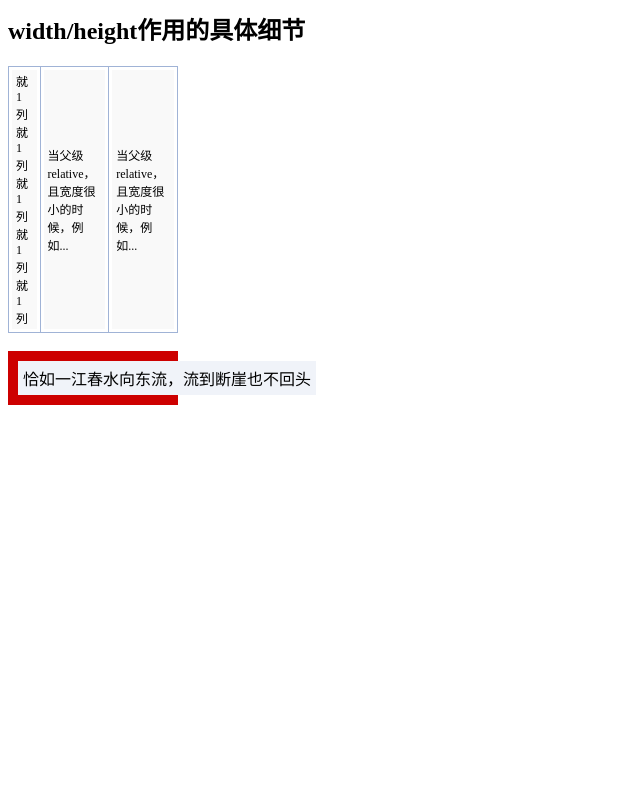
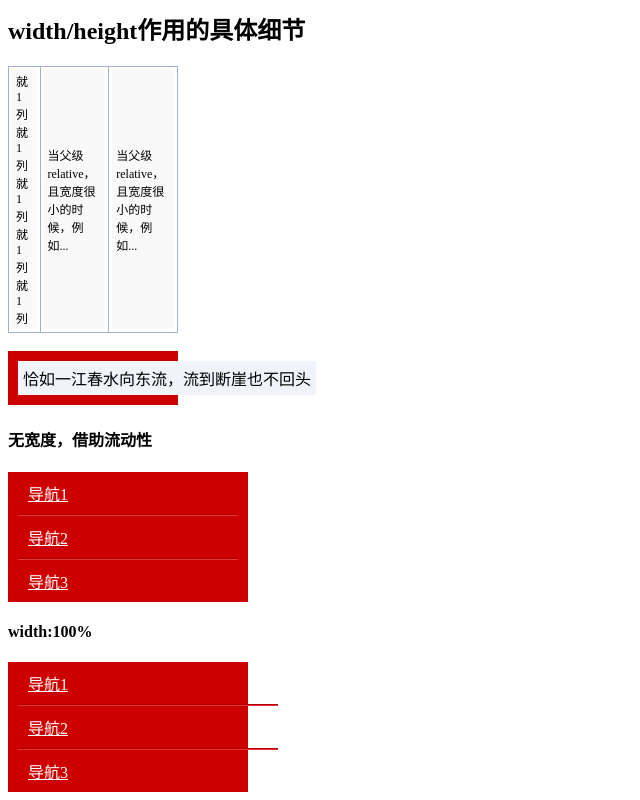
Before and after one commit to yinyoude/StudySummary, a plain HTML site: page Book/CSS世界/块级元素.html in a window 1280 px wide. Shown: the part 673-1473 px from the top of the page, without its empty margins (0-640 px from the left). Before the commit the page ends 1086 px from the top, so only its background shows below. Drawn offline with Linux system fonts and the light colour scheme.

Commit message:
css世界3.2-2

```diff
--- a/Book/CSS世界/块级元素.html
+++ b/Book/CSS世界/块级元素.html
@@ -24,6 +24,7 @@
             clear: both;
         }
 
+        /* ---------------美丽的分割线------------- */
         .myExample>p {
             float: left;
         }
@@ -34,6 +35,7 @@
             clear: both;
         }
 
+        /* ---------------美丽的分割线------------- */
         .inline-table {
             display: inline-table;
             width: 128px;
@@ -68,6 +70,7 @@
             background: #f9f9f9;
         }
 
+        /* ---------------美丽的分割线------------- */
         .father {
             width: 150px;
             padding: 10px;
@@ -79,6 +82,33 @@
             display: inline-block;
             padding: 5px;
             background-color: #f0f3f9;
+        }
+
+        /* ---------------美丽的分割线------------- */
+        .width {
+            width: 100%;
+        }
+
+        .nav {
+            background-color: #cd0000;
+            width: 240px;
+        }
+
+        .nav-a {
+            display: block;
+            margin: 0 10px;
+            padding: 9px 10px;
+            border-bottom: 1px solid #b70000;
+            border-top: 1px solid #de3636;
+            color: #fff;
+        }
+
+        .nav-a:first-child {
+            border-top: 0;
+        }
+
+        .nav-a+.nav-a+.nav-a {
+            border-bottom: 0;
         }
     </style>
 </head>
@@ -120,6 +150,18 @@
         <div class="father">
             <span class="child">恰如一江春水向东流，流到断崖也不回头</span>
         </div>
+        <h4>无宽度，借助流动性</h4>
+        <div class="nav">
+            <a href="" class="nav-a">导航1</a>
+            <a href="" class="nav-a">导航2</a>
+            <a href="" class="nav-a">导航3</a>
+        </div>
+        <h4>width:100%</h4>
+        <div class="nav">
+            <a href="" class="nav-a width">导航1</a>
+            <a href="" class="nav-a width">导航2</a>
+            <a href="" class="nav-a width">导航3</a>
+        </div>
     </div>
 </body>
 
```
